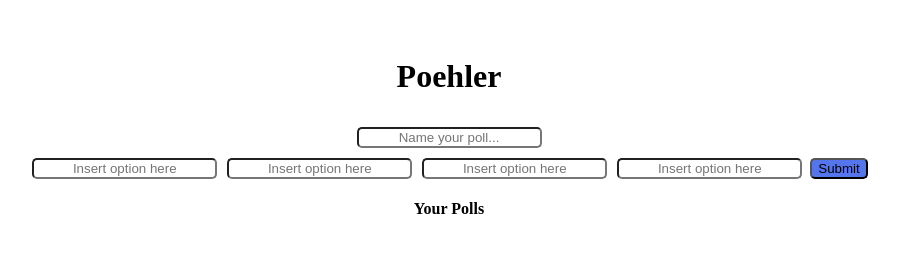
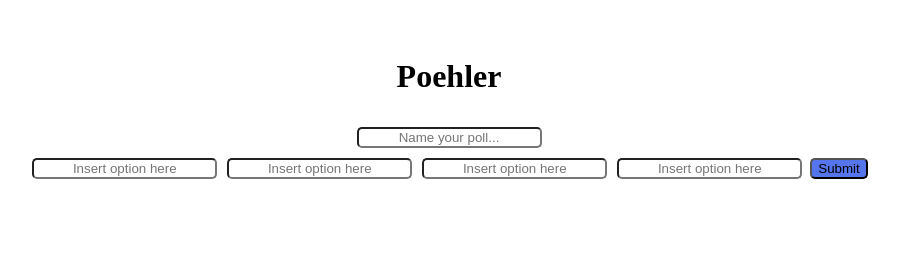
Before and after one commit to nnchambs/jet-fuel, a website: page Public/creation.html in a window 1280 px wide. Shown: the part 301-554 px from the top of the page, without its empty margins (191-1090 px from the left). Drawn offline with nearby package versions, Linux system fonts and the light colour scheme.

Commit message:
Install sockets and make final nomenclature adjustments

```diff
--- a/Public/creation.html
+++ b/Public/creation.html
@@ -19,8 +19,6 @@
       <input class="option-input input opt-four" type="text" placeholder="Insert option here" />
       <input class="poll-submit submit" type="submit" />
     </form>
-    <h4>Your Polls</h4>
-
   </body>
   <script src="https://ajax.googleapis.com/ajax/libs/jquery/3.1.0/jquery.min.js"></script>
   <script src="index.js"></script>
--- a/package.json
+++ b/package.json
@@ -18,14 +18,16 @@
   "homepage": "https://github.com/andrewLcrist/poehler#readme",
   "dependencies": {
     "body-parser": "^1.16.0",
-    "express": "^4.14.0",
+    "express": "^4.14.1",
     "knex": "^0.12.6",
+    "lodash": "^4.17.4",
     "md5": "^2.2.1",
     "moment": "^2.17.1",
     "pg": "^6.1.2",
     "requirejs": "^2.3.2",
     "shortid": "^2.2.6",
-    "shorturl": "0.0.3"
+    "shorturl": "0.0.3",
+    "socket.io": "^1.7.2"
   },
   "devDependencies": {
     "chai": "^3.5.0",
```
